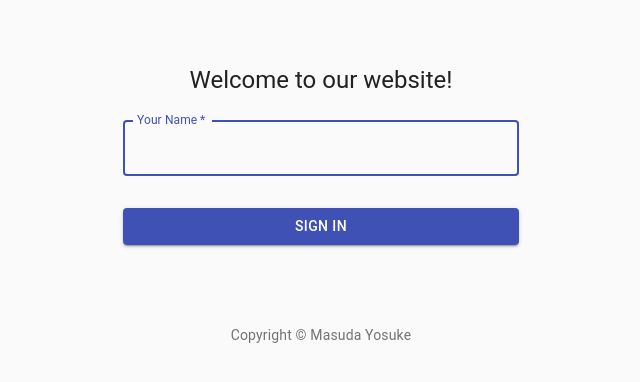
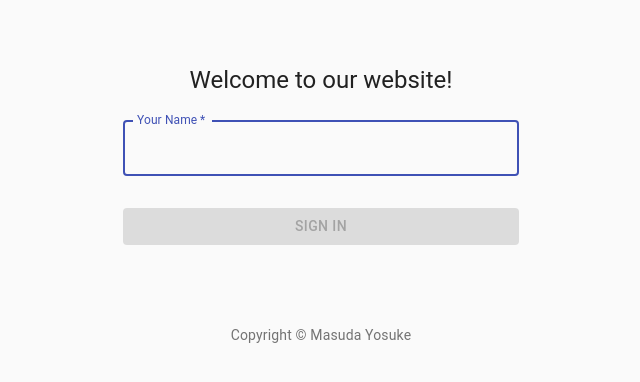
Before and after one commit to Masuda-1246/chat_app, a React (Create React App) app: page / in a window 1280 px wide. Shown: the top 382 px of the page, without its empty margins (319-959 px from the left). Built offline with nearby package versions, Linux system fonts and the light colour scheme.

Commit message:
set useEffec

```diff
--- a/src/components/SignIn.js
+++ b/src/components/SignIn.js
@@ -1,4 +1,4 @@
-import React from 'react';
+import React,{useState,useEffect} from 'react';
 import Button from '@material-ui/core/Button';
 import CssBaseline from '@material-ui/core/CssBaseline';
 import TextField from '@material-ui/core/TextField';
@@ -41,7 +41,13 @@
 
 export default function SignIn({setName}) {
   const classes = useStyles();
-
+  const [disabled,setDisabled] = useState(true)
+  const [string,setString] = useState('')
+  console.log(string)
+  useEffect(()=>{
+    const judge = string === ''
+    setDisabled(judge)
+  },[string])
   return (
     <Container component="main" maxWidth="xs">
       <CssBaseline />
@@ -59,6 +65,7 @@
             label="Your Name"
             name="name"
             autoFocus
+            onChange={(e) => setString(e.target.value)}
           />
           <Button
             type="submit"
@@ -66,6 +73,7 @@
             variant="contained"
             color="primary"
             className={classes.submit}
+            disabled={disabled}
           >
             Sign In
           </Button>
```
